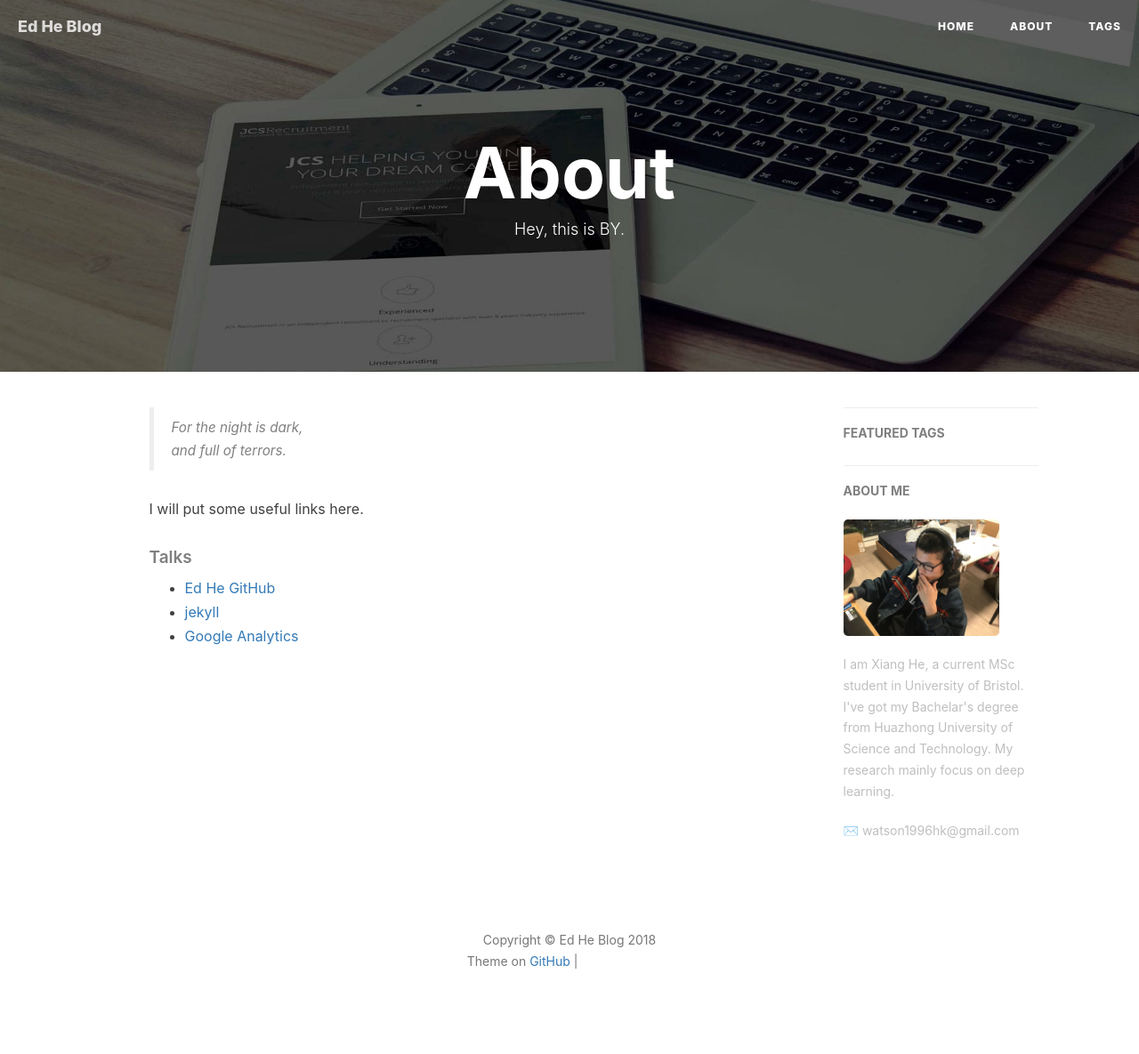
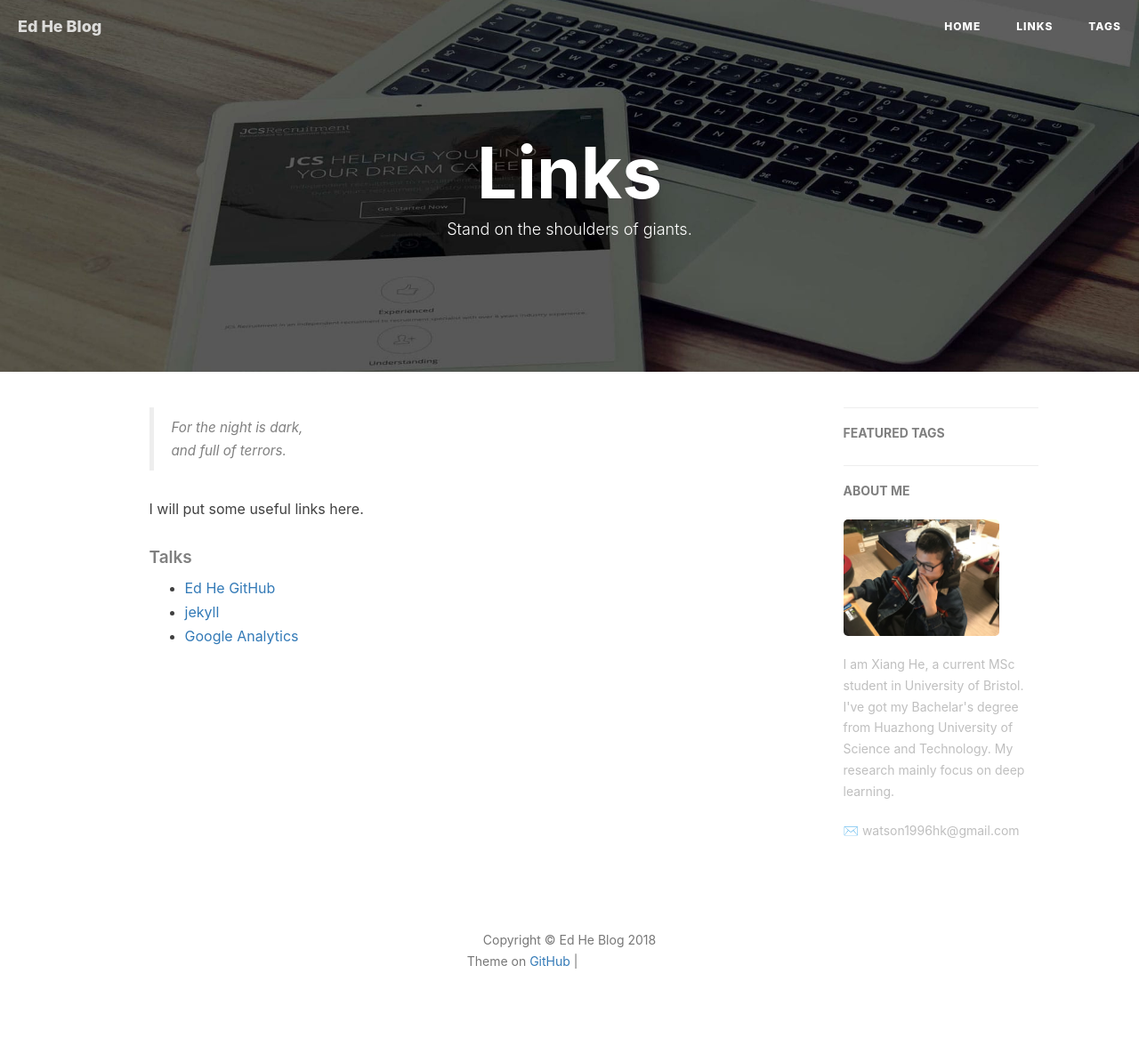
Before and after one commit to Edhe1996/edhe.github.io, a Jekyll site: the page built from about.html, in a window 1280 px wide. Shown: the whole page at 89% size. Built offline with Jekyll 4.4.1, drawn with Linux system fonts in a browser that asks for light colours; nearby versions of some CDN libraries; comment, search, counter and statistics services are not loaded; grey boxes are pictures that could not be loaded.

Commit message:
Update about.html

```diff
--- a/about.html
+++ b/about.html
@@ -1,7 +1,7 @@
 ---
 layout: page
-title: "About"
-description: "Hey, this is BY."
+title: "Links"
+description: "Stand on the shoulders of giants."
 header-img: "img/post-bg-rwd.jpg"
 ---
 
```
